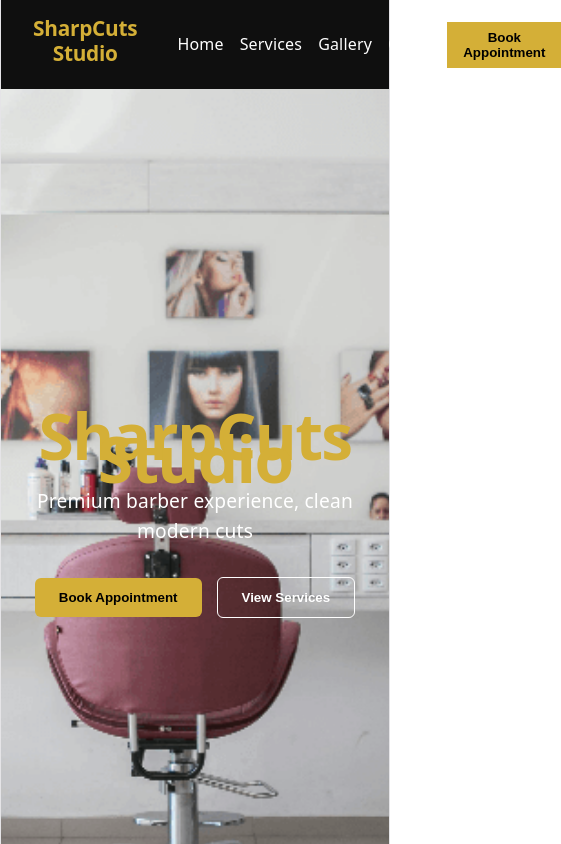
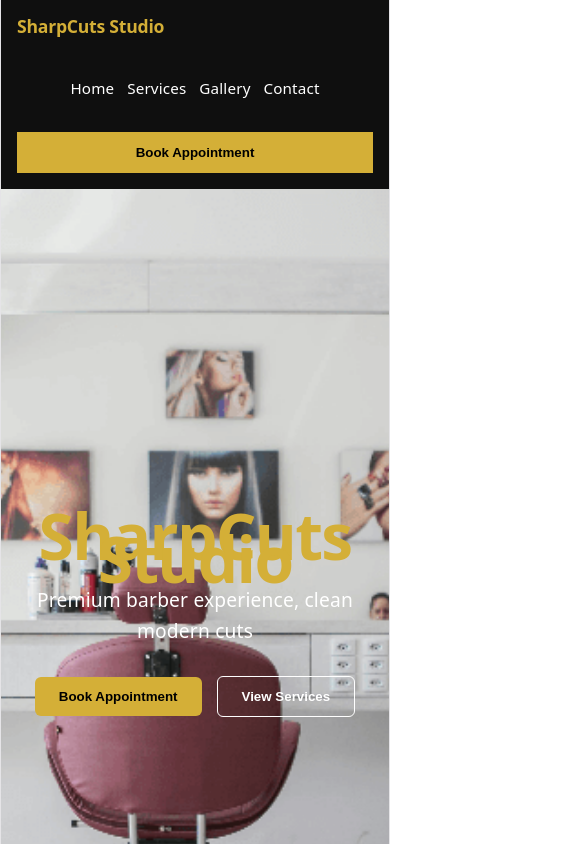
Before and after one commit to CLINGZY/sharpcuts-studio, a React (Vite) app: page / in a window 390 px wide. Shown: the top 844 px of the page, 561 px wide, since content can reach past the window. Built offline with nearby package versions, Linux system fonts and the light colour scheme.

Commit message:
made navbar css mobile responsive

```diff
--- a/src/components/layout/Navbar.css
+++ b/src/components/layout/Navbar.css
@@ -41,3 +41,35 @@
 .nav-button:hover {
   opacity: 0.85;
 }
+
+
+
+
+@media (max-width: 768px) {
+  .navbar {
+    flex-wrap: wrap;
+    gap: 1rem;
+    padding: 1rem;
+  }
+
+  .logo {
+    font-size: 1.1rem;
+  }
+
+  .nav-links {
+    flex-wrap: wrap;
+    gap: 0.8rem;
+    width: 100%;
+    justify-content: center;
+    padding: 0;
+  }
+
+  .nav-link {
+    font-size: 0.95rem;
+  }
+
+  .nav-button {
+    width: 100%;
+    padding: 0.8rem;
+  }
+}
```
